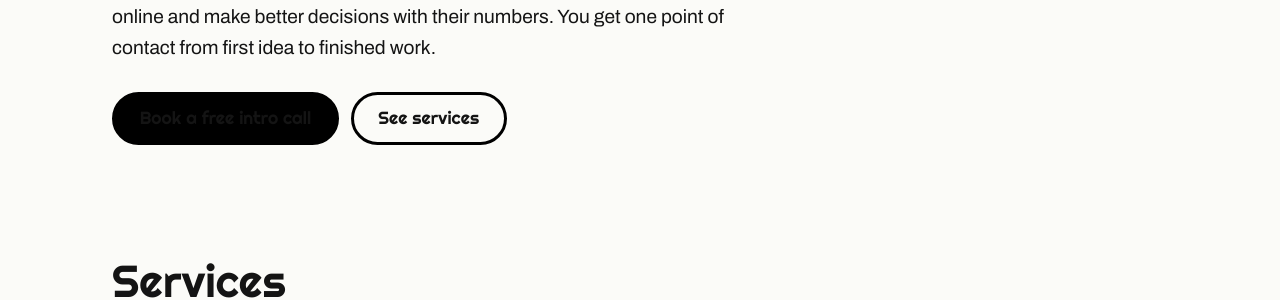
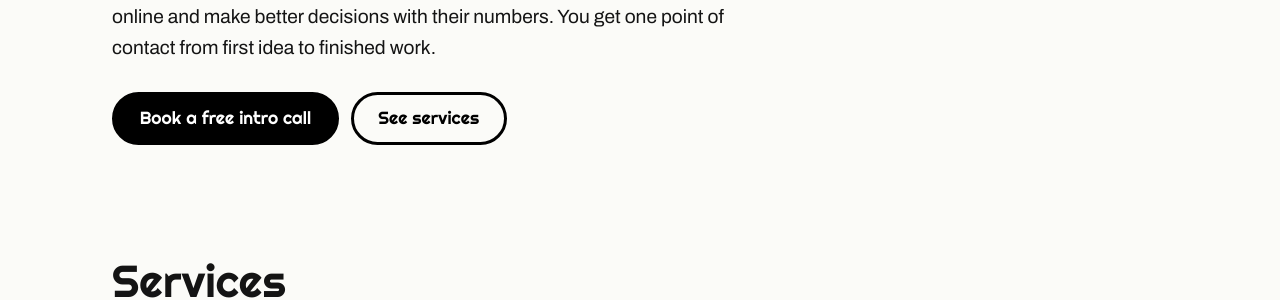
Before and after one commit to ItsNotShawn/shawnfinnerty.work, a Jekyll site: the page built from freelance/index.html, in a window 1280 px wide. Shown: the part 440-740 px from the top of the page. Built offline with Jekyll 4.4.1, drawn with Linux system fonts in a browser that asks for light colours.

Commit message:
Fix button text color on freelance pages
Co-Authored-By: Claude Opus 5.5 <noreply@anthropic.com>
Claude-Session: https://claude.ai/code/session_01PoU4aPMQCwMMpbXj2zQyDj

```diff
--- a/assets/css/site.css
+++ b/assets/css/site.css
@@ -84,9 +84,11 @@ p { margin: 0 0 1em; }
   background: var(--black); color: var(--white); font-family: var(--font-display); font-size: 1.1rem;
   text-decoration: none; line-height: 1.1;
 }
+/* scoped to the theme so the theme's link color can't override button text */
+.theme-label .btn, .theme-screen .btn { color: var(--white); }
 .btn:hover { background: var(--osd-blue); border-color: var(--osd-blue); }
-.btn--ghost { background: transparent; color: var(--black); }
-.btn--ghost:hover { color: var(--white); }
+.theme-label .btn--ghost { background: transparent; color: var(--black); }
+.theme-label .btn--ghost:hover { background: var(--osd-blue); color: var(--white); }
 
 /* ==========================================================================
    SCREEN THEME (homepage + portfolio)
```
